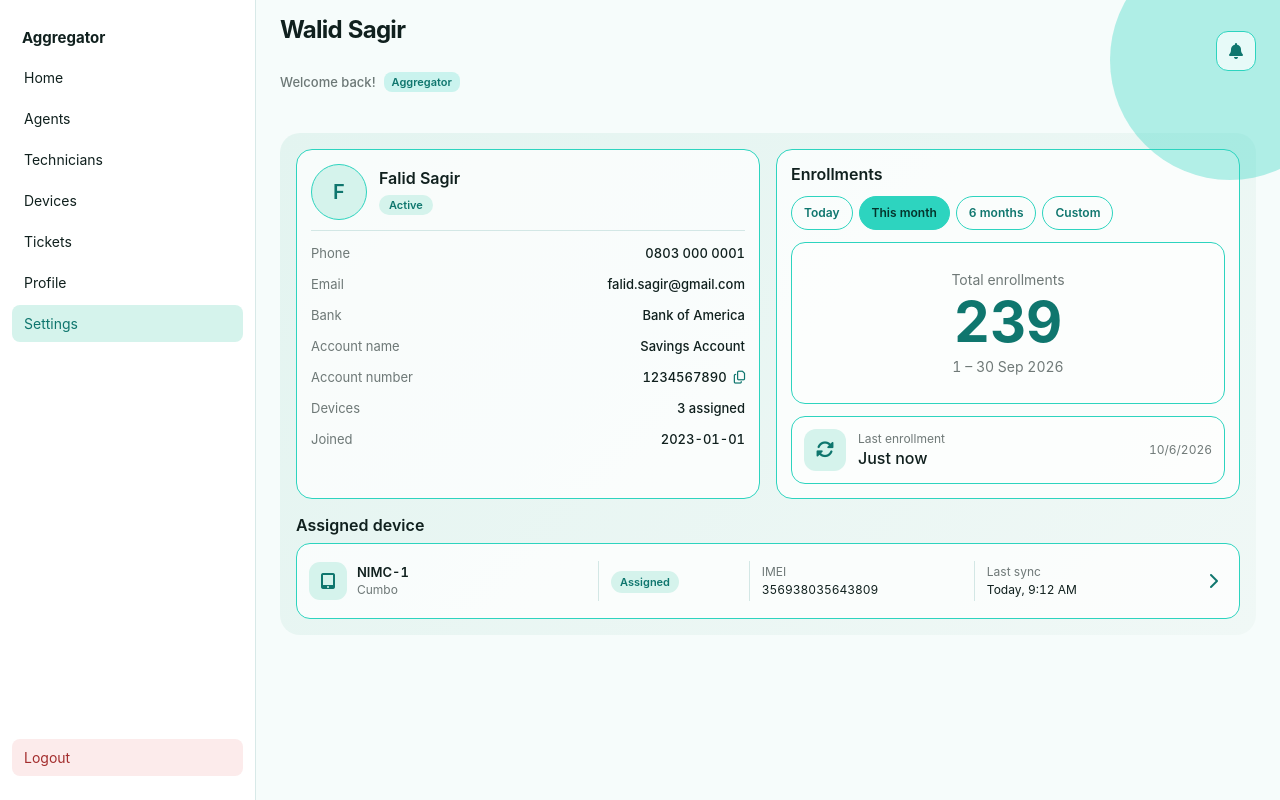
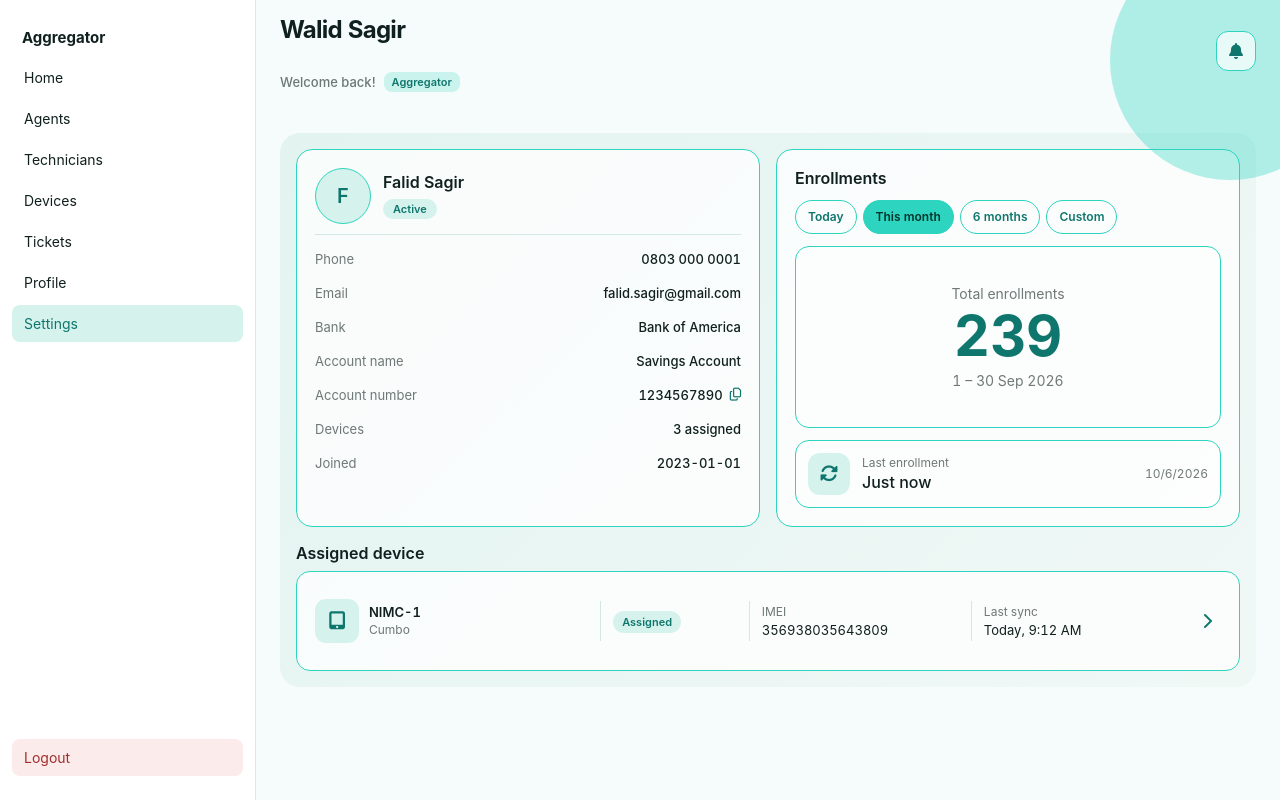
Before and after one commit to Walidsagir/2plustechnologies-device-management, a React (Vite) app: page /settings in a window 1280 px wide. Built offline with nearby package versions, Linux system fonts and the light colour scheme.

Commit message:
feat: add responsive styles for agent aggregator view cards

```diff
--- a/src/App.css
+++ b/src/App.css
@@ -1400,6 +1400,44 @@ body::after {
   }
 }
 
+@media (min-width: 1200px) {
+  .agent-aggregator-view-card-description,
+  .agent-aggregator-view-card-enrollments {
+    min-height: 340px;
+    padding: 18px;
+  }
+
+  .agent-aggregator-view-card-description-row {
+    min-height: 34px;
+  }
+
+  .agent-aggregator-view-card-enrollments-stats {
+    min-height: 156px;
+  }
+
+  .agent-aggregator-view-card-device-section-content {
+    min-height: 100px;
+    padding: 16px 18px;
+  }
+
+  .agent-aggregator-view-card-device-icon {
+    flex-basis: 44px;
+    width: 44px;
+    height: 44px;
+    font-size: 18px;
+  }
+
+  .agent-aggregator-view-card-device-identity-text,
+  .agent-aggregator-view-card-device-detail {
+    font-size: 13px;
+  }
+
+  .agent-aggregator-view-card-device-identity-text > span,
+  .agent-aggregator-view-card-device-detail-label {
+    font-size: 12px;
+  }
+}
+
 @media (max-width: 420px) {
   .agent-aggregator-description-card {
     padding: 14px;
```
